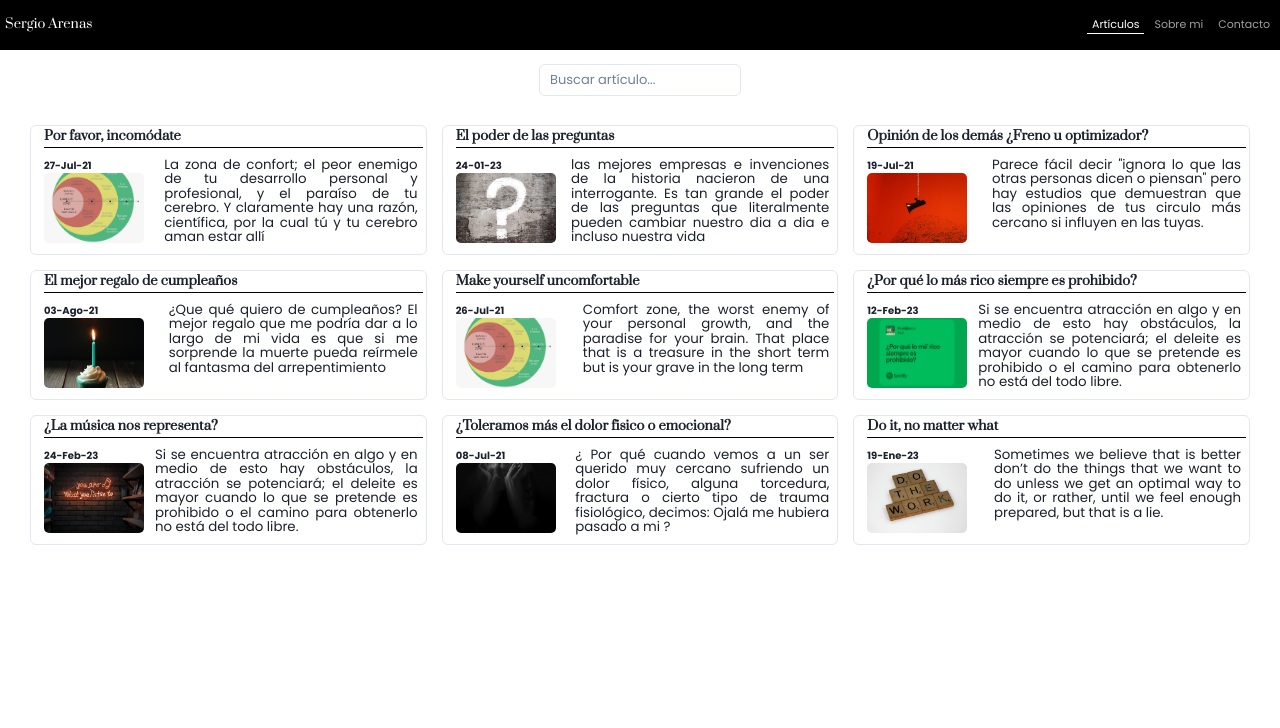
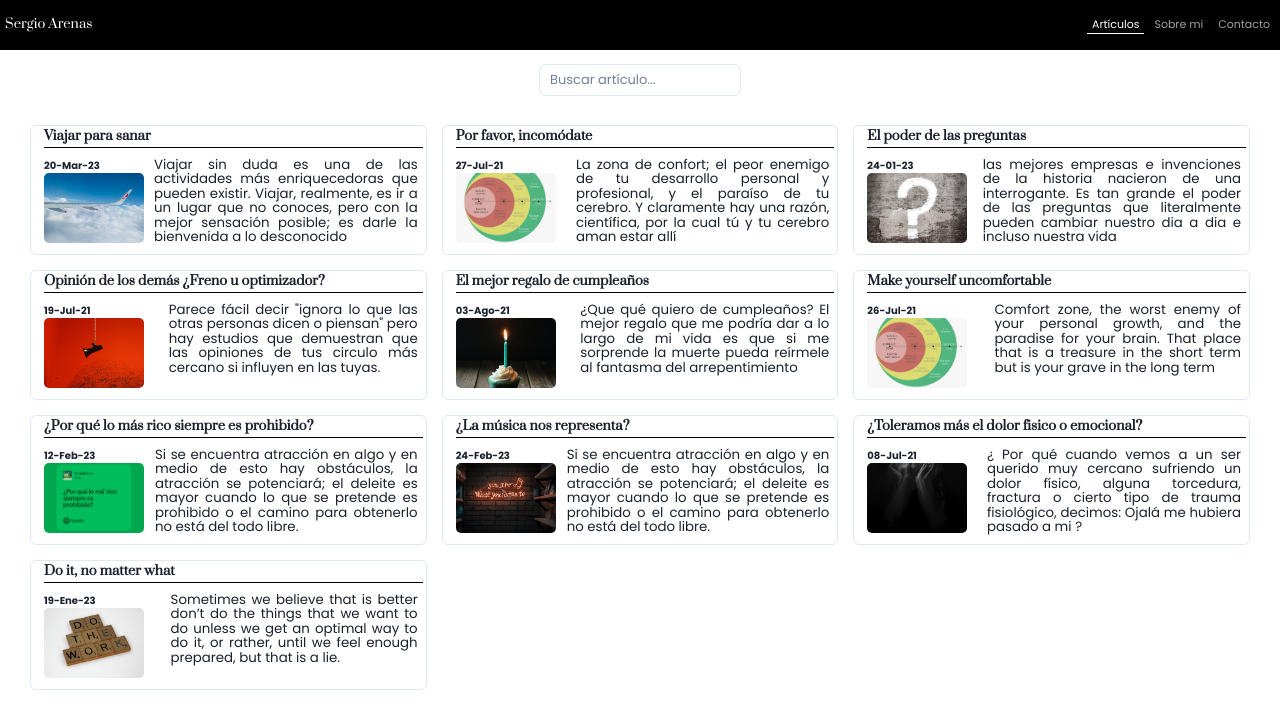
Before and after one commit to arenas025/personal-blog, a Next.js app: page /articles in a window 1280 px wide. Shown: the top 728 px of the page. Built offline with nearby package versions, Linux system fonts and the light colour scheme.

Commit message:
feat: :white_check_mark: travel article

```diff
--- /dev/null
+++ b/src/data/viajar-para-sanar.mdx
@@ -0,0 +1,27 @@
+---
+title: 'Viajar para sanar'
+date: '20-Mar-23'
+slug: 'viajar-para-sanar'
+languague: spanish
+description: 'Viajar sin duda es una de las actividades más enriquecedoras que pueden existir. Viajar, realmente, es ir a un lugar que no conoces, pero con la mejor sensación posible; es darle la bienvenida a lo desconocido'
+image: '/public/articlesCover/viajar.png'
+---
+
+<Title content={'Viajar, para sanar'}/>
+<P>
+Viajar sin duda es una de las actividades más enriquecedoras que pueden existir.
+<br/>
+<b> Viajar, realmente, es ir a un lugar que no conoces, pero con la mejor sensación posible; es darle la bienvenida a lo desconocido, ir tras él desde una perspectiva positiva, y no desde una negativa como solemos hacer con lo que desconocemos.</b>. Te permite conocer sensaciones, personas, lugares e incluso sentimientos que no sueles toparte en tu día a día; te hace ser consciente de que el mundo nunca se cansará de ofrecerte novedad.
+<br/>
+Viajar te permite construir confianza, y mucho más si lo haces solo. Te enfrentas a una ciudad desconocida, con personas que jamás has visto en tu vida y sin embargo eres capaz de cumplir lo que tenías en mente. <b>Viajar; además, si buscas una mirada desde la perspectiva espiritual te permite reflexionar y hacer un alto en el camino de tu rutina y la vida que has llevado hasta ese momento, tal como lo viví yo.</b>
+<br/>
+No es hasta que miramos hacia dentro cuando nos damos cuenta en realidad de nuestros defectos, inseguridades, y aspectos que intencionalmente dejamos que el ruido del mundo silencie.<b> Pero esto no sucede espontáneamente, no es como que te levantas un día y decides de la nada mirar adentro tuyo y enfrentarte con tus demonios, con eso que no le cuentas a nadie, con eso que te causa tanta incomodidad hablarlo e incluso pensarlo</b>; es necesario que vengan personas o situaciones que en un principio vienen envueltas de dolor para nuestra vida pero eventualmente, si tenemos la suficiente inteligencia emocional, serán la luz que nos guíe para liberarnos de nuestros defectos, personas o situaciones que te muestran que los ladrillos con los que estabas construyendo tu vida eran puros bloques de cristal y que es necesario romperlos para construir sobre bases sólidas.
+<br/>
+<Quote author={'Alfred Pennyworth'} quote={'Las cosas siempre van a empeorar antes de mejorar'}/>
+<br/>
+En este viaje pude retomar contacto con personas maravillosas que me brindaron palabras sabias que necesitaba escuchar, momentos de risas y anécdotas que hacen sentir que la vida con amigos es mucho mejor. Un viaje que fue necesario para enfrentar mis inseguridades, mi lado que solo conocen las personas más cercanas y esa parte de mi que solo me ha alejado de lo que en momentos he buscado.
+<br/>
+Hoy, después de haber vivido tal experiencia puedo decir que ya no me incomoda tanto como antes mirar a mi interior. Espero llegar al día donde pueda protegerte, donde no haya una bestia adentro y donde haya donde escondernos; que puedas verme a los ojos y veas donde antes se escondían mis demonios
+</P>
+
+<ShareWith slug={'viajar-para-sanar'}/>
--- a/src/pages/articles/index.tsx
+++ b/src/pages/articles/index.tsx
@@ -13,6 +13,7 @@ import preguntas from '/public/articlesCover/preguntas.png'
 import opinion from '/public/articlesCover/opinion.png'
 import prohibido from '/public/articlesCover/prohibido.png'
 import music from '/public/articlesCover/musica.png'
+import viajar from '/public/articlesCover/viajar.png'
 import {
   Card,
   CardBody,
@@ -66,6 +67,10 @@ const imagesList = [
   {
     element: music,
     route: '/public/articlesCover/musica.png',
+  },
+  {
+    element: viajar,
+    route: '/public/articlesCover/viajar.png',
   },
 ]
 
```
Also changed, not shown: public/articlesCover/viajar.png (added).
